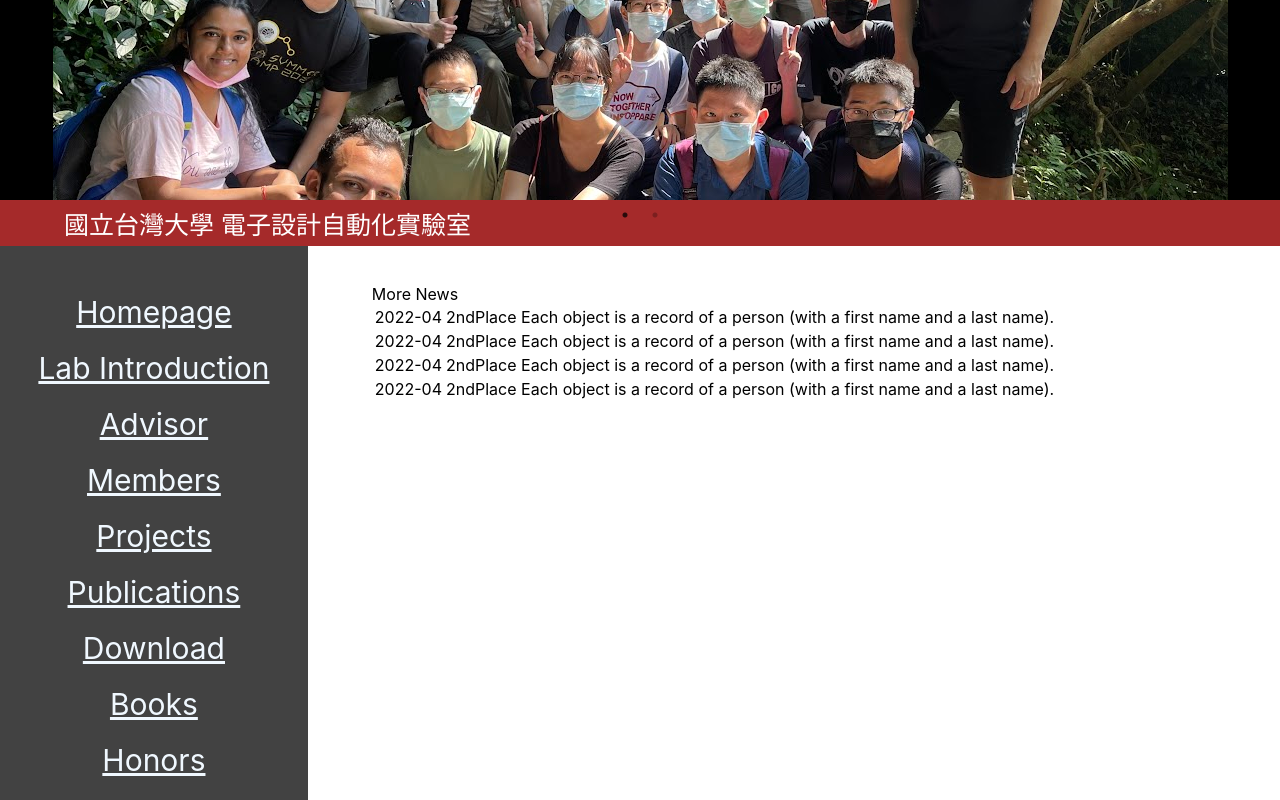
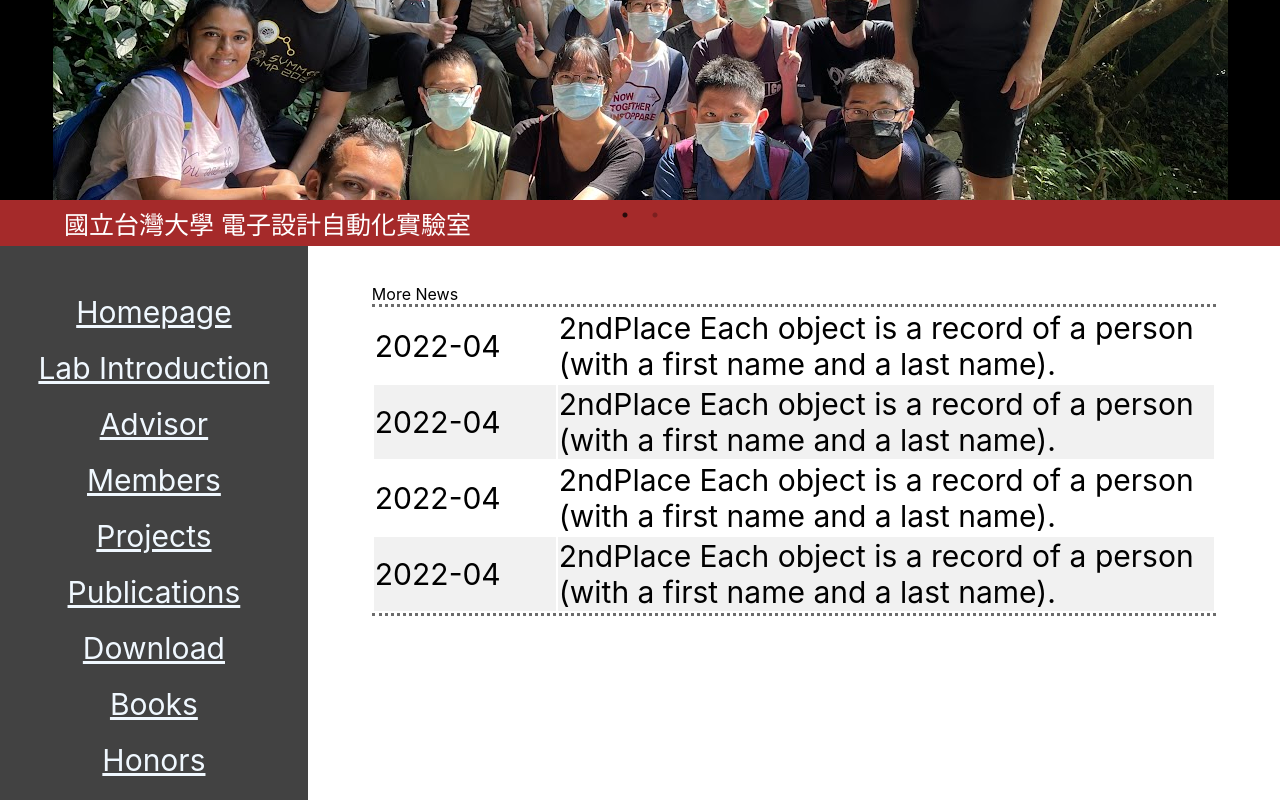
Before and after one commit to harry1003/Lab-Website, a React (Create React App) app in the folder client/: page / in a window 1280 px wide. Shown: the top 800 px of the page. Built offline with nearby package versions, Linux system fonts and the light colour scheme.

Commit message:
add table css

```diff
--- a/client/src/containers/Homepage/Homepage.css
+++ b/client/src/containers/Homepage/Homepage.css
@@ -0,0 +1,15 @@
+.News{
+    font-size: 30px;
+    border-style: dotted;
+    border-color: #6c6c6c;
+    border-left: None;
+    border-right: None;
+}
+
+.Date{
+    width: 180px;
+}
+
+tr:nth-child(even) {
+    background-color: #f1f1f1;
+}
--- a/client/src/containers/Homepage/Homepage.js
+++ b/client/src/containers/Homepage/Homepage.js
@@ -1,4 +1,5 @@
 import React, { Component } from 'react'
+import './Homepage.css'
 
 var testData = {
     data:[
@@ -21,18 +22,20 @@ class Homepage extends Component {
                     More News
                 </div>
 
-                <table>
+                <table className='News'>
                     {
                         testData.data.map(
                             (news, index) => {
                                 return <tr>
-                                            <td>{news.time}</td>
-                                            <td>{news.content}</td>
+                                            <td className='Date'>{news.time}</td>
+                                            <td className="Data">{news.content}</td>
                                         </tr>
                             }
                         )
                     }
                 </table>
+
+
             </div>
         );
     }
```
